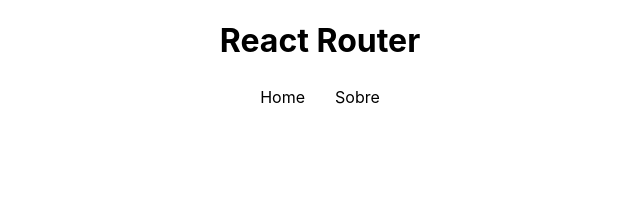
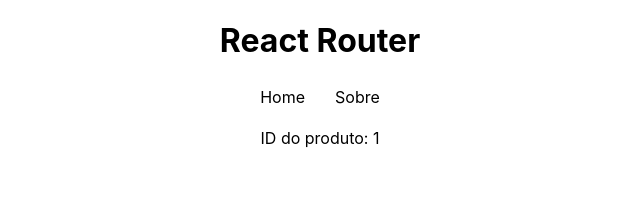
Before and after one commit to marcosfreiberger/reactrouter, a React (Create React App) app: page /products/1 in a window 1280 px wide. Shown: the top 218 px of the page, without its empty margins (320-960 px from the left). Built offline with nearby package versions, Linux system fonts and the light colour scheme.

Commit message:
Rotas dinâmicas

```diff
--- a/src/App.js
+++ b/src/App.js
@@ -4,6 +4,7 @@
 import Home from './pages/Home';
 import About from './pages/About';
 import Navbar from './components/Navbar';
+import Product from './pages/Product';
 
 function App() {
   return (
@@ -13,7 +14,8 @@
         <Navbar />
         <Routes>
           <Route path='/' element={<Home />} />
-          <Route path='about' element={<About />} />
+          <Route path='/about' element={<About />} />
+          <Route path='/products/:id' element={<Product />} />
         </Routes>
       </BrowserRouter>
     </div>
--- a/src/pages/Home.js
+++ b/src/pages/Home.js
@@ -1,6 +1,7 @@
 import React from 'react'
 import './Home.css'
 import { useFetch } from '../hooks/useFetch'
+import { Link } from 'react-router-dom';
 
 const Home = () => {
     const url = 'http://localhost:3000/products';
@@ -16,6 +17,7 @@
                     <li key={item.id}>
                         <h2>{item.name}</h2>
                         <p>R$ {item.price}</p>
+                        <Link to={`/products/${item.id}`}>Detalhes</Link>
                     </li>
                 ))}
             </ul>
--- /dev/null
+++ b/src/pages/Product.js
@@ -0,0 +1,14 @@
+import React from 'react'
+import { useParams } from 'react-router-dom'
+
+const Product = () => {
+    const { id } = useParams();
+
+    return (
+        <>
+            <p>ID do produto: {id}</p>
+        </>
+    )
+}
+
+export default Product
```
